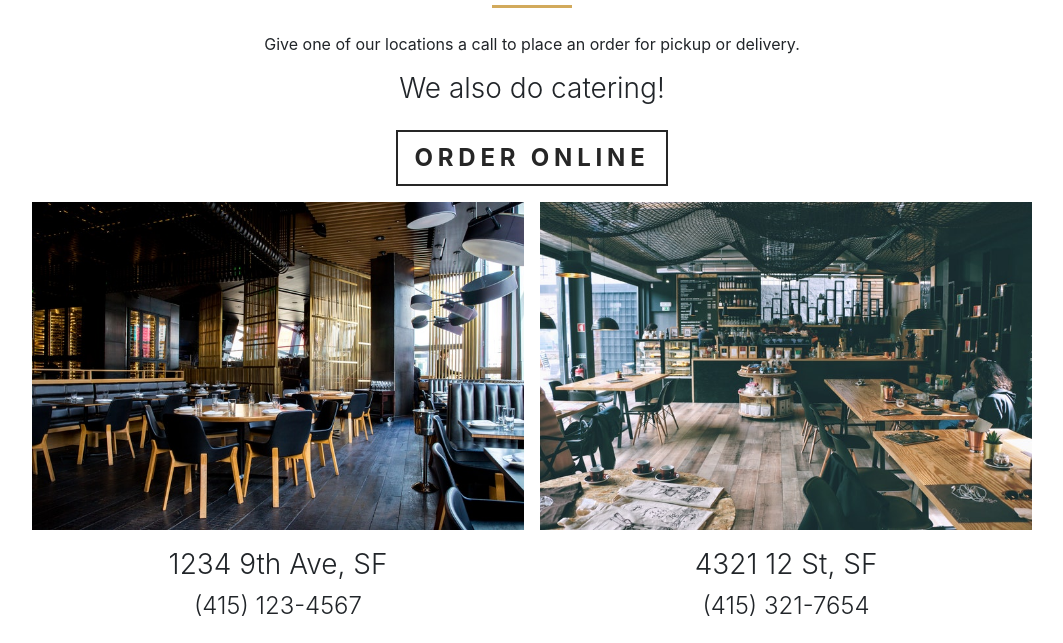
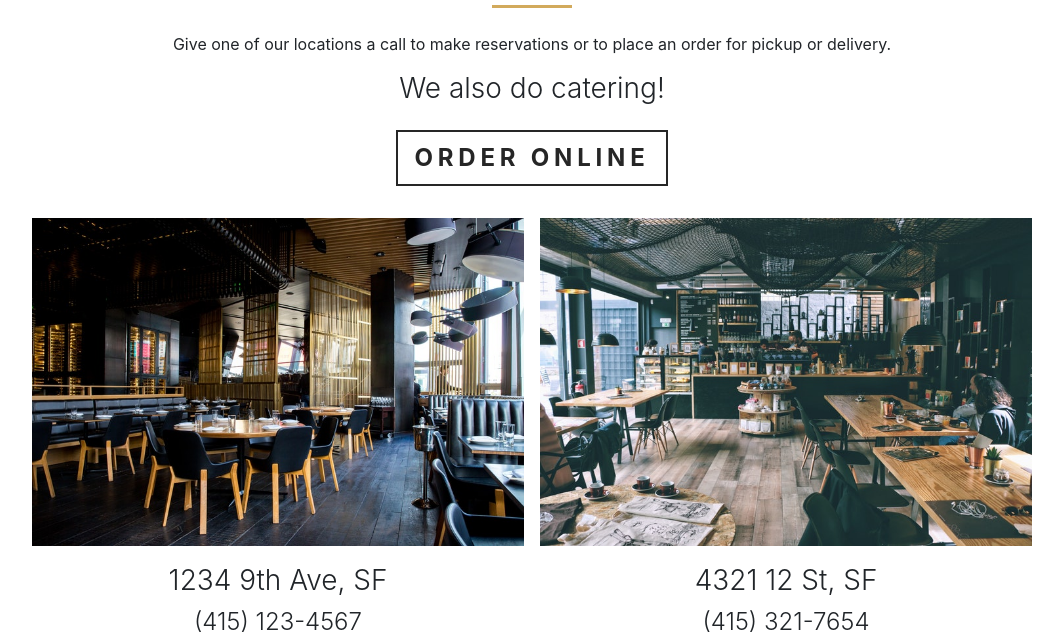
Before and after one commit to mclausaudio/gatsby-restaurant-site, a Gatsby site: page /contact in a window 1280 px wide. Shown: the part 604-1247 px from the top of the page, without its empty margins (108-1171 px from the left). Built offline with nearby package versions, Linux system fonts and the light colour scheme; Gatsby itself is replaced by a stand-in of ours.

Commit message:
adjust contact page styles

```diff
--- a/src/components/ContactComponents/Locations.js
+++ b/src/components/ContactComponents/Locations.js
@@ -61,8 +61,8 @@ const LocationsWrapper = styled.div`
   grid-template-columns: auto;
   grid-row-gap: 1rem;
   max-width: 1000px;
-  margin: 0 auto;
-  @media (min-width: 576px) {
+  margin: 2rem auto;
+  @media (min-width: 776px) {
     /* below is fractions, so its 2 columns */
     grid-template-columns: 1fr 1fr;
     grid-column-gap: 1rem;
--- a/src/pages/contact.js
+++ b/src/pages/contact.js
@@ -22,8 +22,8 @@ const ContactPage = () => (
       <Title title="Contact" />
       <ContactText>
         <p>
-          Give one of our locations a call to place an order for pickup or
-          delivery.
+          Give one of our locations a call to make reservations or to place an
+          order for pickup or delivery.
         </p>
         <h3>We also do catering!</h3>
       </ContactText>
```
